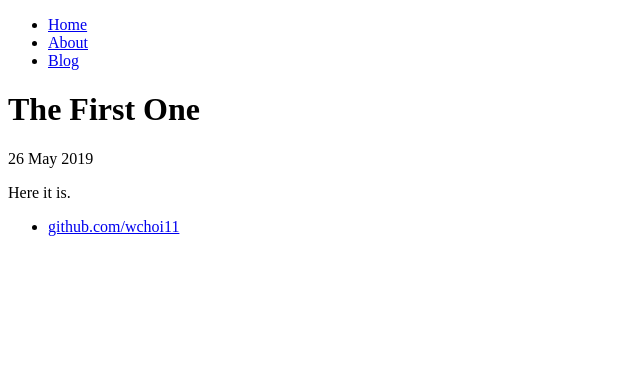
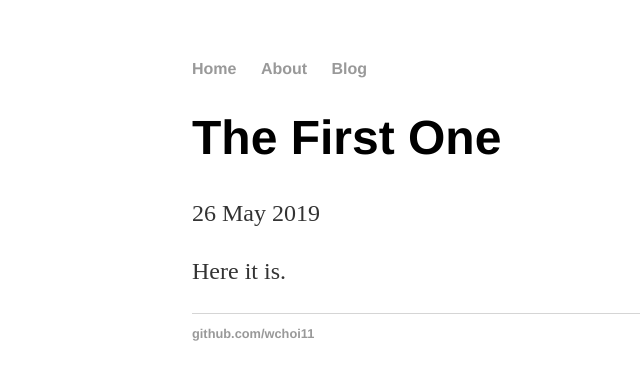
Before and after one commit to wchoi11/notchmess, a Jekyll site: the page built from _posts/2019-05-26-the-first-one.md, in a window 1280 px wide. Shown: the top 380 px of the page, without its empty margins (0-640 px from the left). Built offline with Jekyll 4.4.1, drawn with Linux system fonts in a browser that asks for light colours.

Commit message:
Update default.html

```diff
--- a/_layouts/default.html
+++ b/_layouts/default.html
@@ -3,7 +3,7 @@
 	<head>
 		<title>{{ page.title }}</title>
 		<!-- link to main stylesheet -->
-		<link rel="stylesheet" type="text/css" href="css/main.css">
+		<link rel="stylesheet" type="text/css" href="/notchmess/css/main.css">
 	</head>
 	<body>
 		<nav>
```
